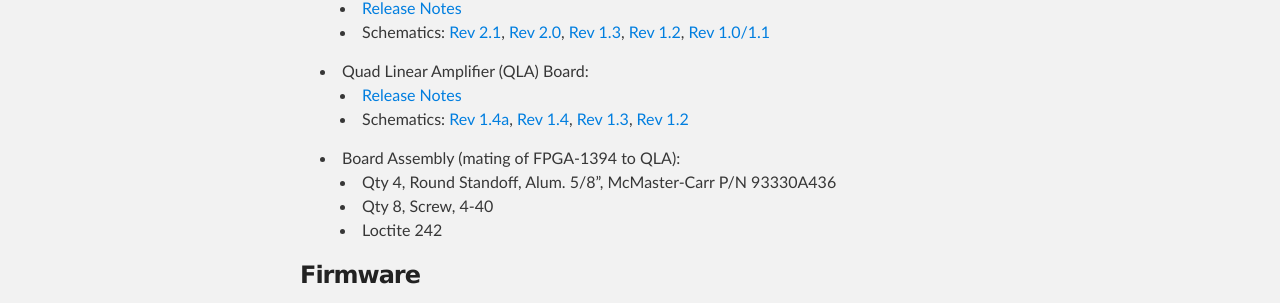
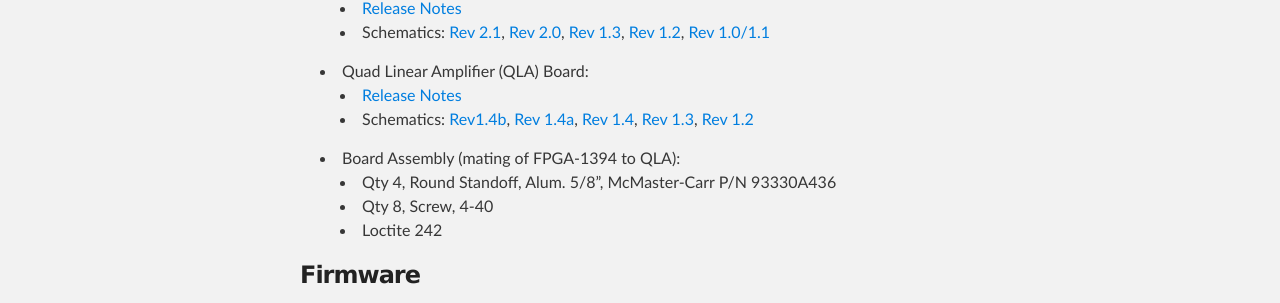
Before and after one commit to jhu-cisst/mechatronics, a Jekyll site: the page built from index.md, in a window 1280 px wide. Shown: the part 1360-1663 px from the top of the page. Built offline with Jekyll 4.4.1, drawn with Linux system fonts in a browser that asks for light colours.

Commit message:
Added link to QLA Rev1.4b schematics

```diff
--- a/index.md
+++ b/index.md
@@ -33,7 +33,7 @@
    * Schematics: [Rev 2.1](https://github.com/jhu-cisst/FPGA1394/raw/Rev2.1/FPGA1394-Schematics.pdf), [Rev 2.0](https://github.com/jhu-cisst/FPGA1394/raw/Rev2.0/FPGA1394-Schematics.pdf), [Rev 1.3](https://github.com/jhu-cisst/FPGA1394/raw/Rev1.3/FPGA1394-Schematics.pdf), [Rev 1.2](https://github.com/jhu-cisst/FPGA1394/raw/Rev1.2/FPGA1394-Schematics.pdf), [Rev 1.0/1.1](https://github.com/jhu-cisst/FPGA1394/raw/Rev1.1/FPGA1394-Schematics.pdf)
  * Quad Linear Amplifier (QLA) Board:
    * [Release Notes](https://github.com/jhu-cisst/QLA#release-notes)
-   * Schematics: [Rev 1.4a](https://github.com/jhu-cisst/QLA/raw/Rev1.4a/QLA-Schematics.pdf), [Rev 1.4](https://github.com/jhu-cisst/QLA/raw/Rev1.4/QLA-Schematics.pdf), [Rev 1.3](https://github.com/jhu-cisst/QLA/raw/Rev1.3-2014/QLA-Schematics.pdf), [Rev 1.2](https://github.com/jhu-cisst/QLA/raw/Rev1.2/QLA-Schematics.pdf)
+   * Schematics: [Rev1.4b](https://github.com/jhu-cisst/QLA/raw/Rev1.4b/QLA-Schematics.pdf), [Rev 1.4a](https://github.com/jhu-cisst/QLA/raw/Rev1.4a/QLA-Schematics.pdf), [Rev 1.4](https://github.com/jhu-cisst/QLA/raw/Rev1.4/QLA-Schematics.pdf), [Rev 1.3](https://github.com/jhu-cisst/QLA/raw/Rev1.3-2014/QLA-Schematics.pdf), [Rev 1.2](https://github.com/jhu-cisst/QLA/raw/Rev1.2/QLA-Schematics.pdf)
  * Board Assembly (mating of FPGA-1394 to QLA):
    * Qty 4, Round Standoff, Alum. 5/8", McMaster-Carr P/N 93330A436
    * Qty 8, Screw, 4-40
```
